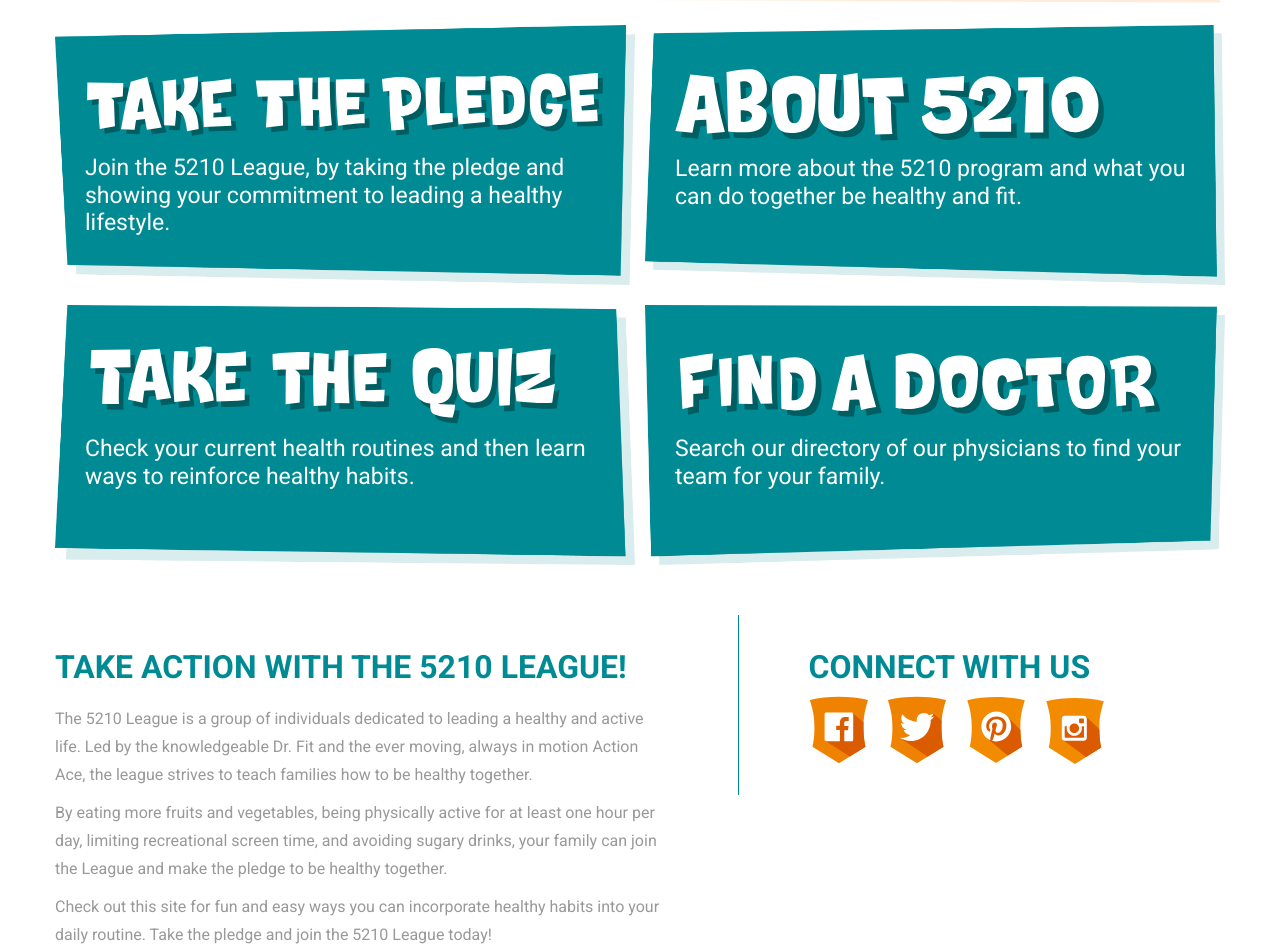
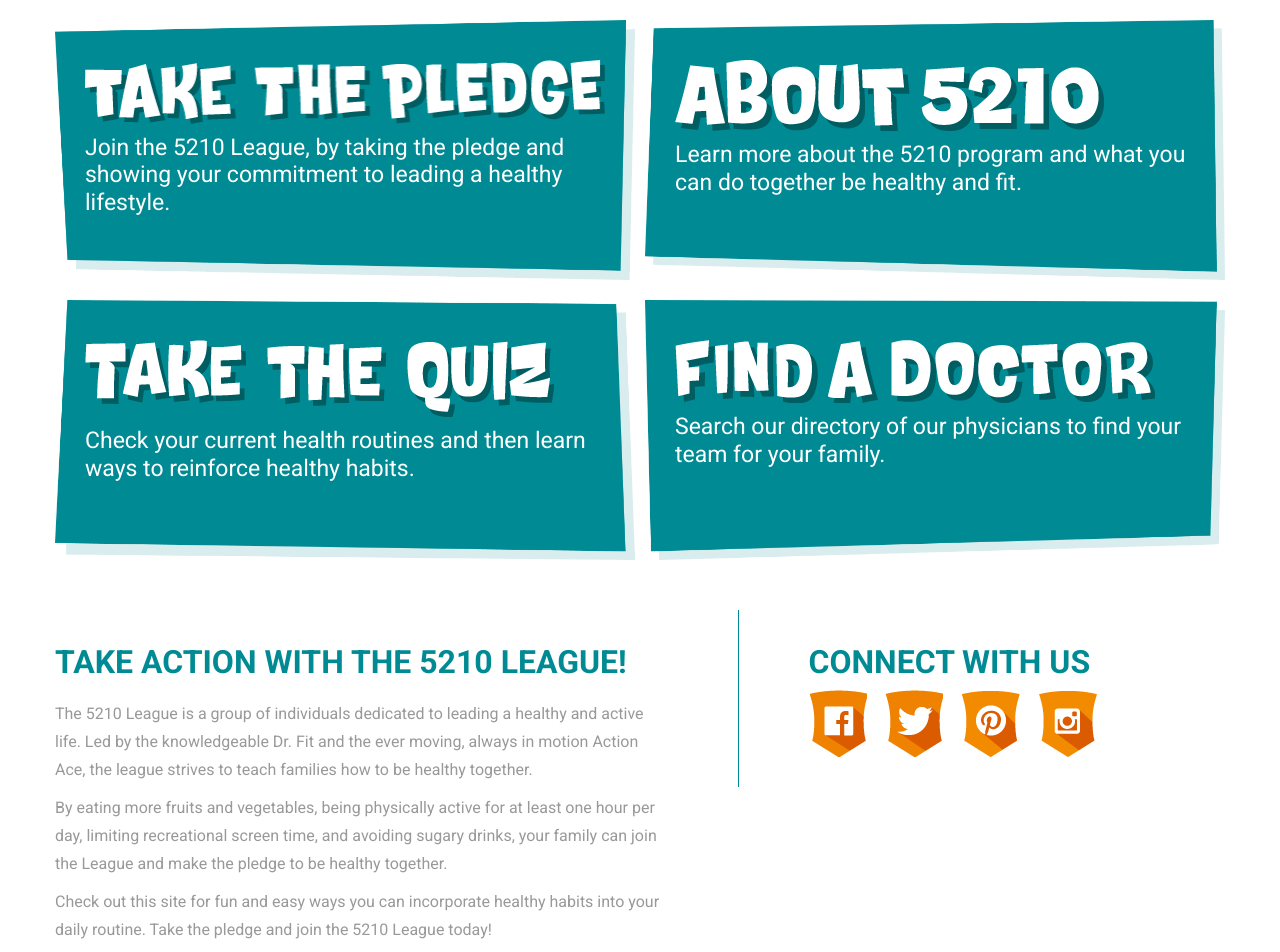
Before and after one commit to amler/chs-project, a website: page index.html in a window 1280 px wide. Shown: the part 698-1650 px from the top of the page. Drawn offline with nearby package versions, Linux system fonts and the light colour scheme.

Commit message:
Added PNG images (since the client's hosting doesn't support SVGs).

```diff
--- a/index.html
+++ b/index.html
@@ -52,9 +52,9 @@
 	<header class="navbar navbar-static-top bs-docs-nav" id="top" role="banner">
 		<div class="container">
 			<div class="row">
-				<h1><img src="assets/img/logos/5210-league.svg" alt="5210 League" /></h1>
+				<h1><img src="assets/img/logos/5210-league.png" alt="5210 League" /></h1>
 				<div class="navbar-header">
-					<h2 class="navbar-brand"><a href="http://www.carolinashealthcare.org/levine-childrens-hospital" target="_blank"><img src="assets/img/logos/chs.svg" alt="Carolinas HealthCare System - Levine Children’s Hospital" /></a></h2>
+					<h2 class="navbar-brand"><a href="http://www.carolinashealthcare.org/levine-childrens-hospital" target="_blank"><img src="assets/img/logos/chs.png" alt="Carolinas HealthCare System - Levine Children’s Hospital" /></a></h2>
 				</div>
 				<nav>
 					<ul class="nav navbar-nav navbar-right">
@@ -69,7 +69,7 @@
 	<div class="container">
 		<div class="row">
 			<div class="col-sm-12 col-xs-12">
-				<h2 class="banner"><img src="assets/img/logos/banner.svg" alt="Join the League Today!" /></h2>
+				<h2 class="banner"><img src="assets/img/logos/banner.png" alt="Join the League Today!" /></h2>
 			</div>
 			<!--
 			<div id="myCarousel" class="carousel slide" data-ride="carousel">
@@ -119,22 +119,22 @@
 			<div class="col-sm-6 col-xs-12">
 				<a class="box-1 tile" data-toggle="modal" data-target="#modal-pledge" href="#modal-pledge">
 				<!--<a class="box-1 tile" href="http://www.surveygizmo.com/s3/2152282/Pledge" target="_blank">-->
-					<h2><img src="assets/img/titles/take-the-pledge.svg" alt="Take the Pledge" /></h2>
+					<h2><img src="assets/img/titles/take-the-pledge.png" alt="Take the Pledge" /></h2>
 					<p>Join the 5210 League, by taking the pledge and showing your commitment to leading a healthy lifestyle.</p>
 				</a>
 				<a class="box-2 tile" data-toggle="modal" data-target="#modal-quiz" href="#modal-quiz">
 				<!--<a class="box-2 tile" href="http://www.surveygizmo.com/collab/2150830/5210-League-Healthy-Quiz-TEST" target="_blank">-->
-					<h2><img src="assets/img/titles/take-the-quiz.svg" alt="Take the Quiz" /></h2>
+					<h2><img src="assets/img/titles/take-the-quiz.png" alt="Take the Quiz" /></h2>
 					<p>Check your current health routines and then learn ways to reinforce healthy habits.</p>
 				</a>
 			</div>
 			<div class="col-sm-6 col-xs-12">
 				<a class="box-3 tile" href="#">
-					<h3><img src="assets/img/titles/about-5210.svg" alt="About 5210" /></h3>
+					<h3><img src="assets/img/titles/about-5210.png" alt="About 5210" /></h3>
 					<p>Learn more about the 5210 program and what you can do together be healthy and fit.</p>
 				</a>
 				<a class="box-4 tile" href="http://www.carolinashealthcare.org/physician-directory" target="_blank">
-					<h3><img src="assets/img/titles/find-a-doctor.svg" alt="Find a Doctor" /></h3>
+					<h3><img src="assets/img/titles/find-a-doctor.png" alt="Find a Doctor" /></h3>
 					<p>Search our directory of our physicians to find your team for your family.</p>
 				</a>
 			</div>
@@ -170,10 +170,10 @@
 						<div class="social">
 							<h3>Connect with us</h3>
 							<ul>
-								<li><a href="https://www.facebook.com/Levinechildrenshospital"><img src="assets/img/social/facebook.svg" alt="Facebook" /></a></li>
-								<li><a href="https://twitter.com/levinechildrens"><img src="assets/img/social/twitter.svg" alt="Twitter" /></a></li>
-								<li><a href="https://www.pinterest.com/levinechildrens/"><img src="assets/img/social/pinterest.svg" alt="Pinterest" /></a></li>
-								<li><a href="https://instagram.com/levinechildrens/"><img src="assets/img/social/instagram.svg" alt="Instagram" /></a></li>
+								<li><a href="https://www.facebook.com/Levinechildrenshospital"><img src="assets/img/social/facebook.png" alt="Facebook" /></a></li>
+								<li><a href="https://twitter.com/levinechildrens"><img src="assets/img/social/twitter.png" alt="Twitter" /></a></li>
+								<li><a href="https://www.pinterest.com/levinechildrens/"><img src="assets/img/social/pinterest.png" alt="Pinterest" /></a></li>
+								<li><a href="https://instagram.com/levinechildrens/"><img src="assets/img/social/instagram.png" alt="Instagram" /></a></li>
 							</ul>
 						</div>
 					</article>
```
Also changed, not shown: assets/img/logos/5210-league.png (added), assets/img/logos/banner.png (added), assets/img/logos/chs.png (added), assets/img/social/facebook.png (added), assets/img/social/instagram.png (added), assets/img/social/linkedin.png (added), assets/img/social/pinterest.png (added), assets/img/social/twitter.png (added), assets/img/social/youtube.png (added), assets/img/titles/about-5210.png (added), assets/img/titles/find-a-doctor.png (added), assets/img/titles/take-the-pledge.png (added), assets/img/titles/take-the-quiz.png (added).
